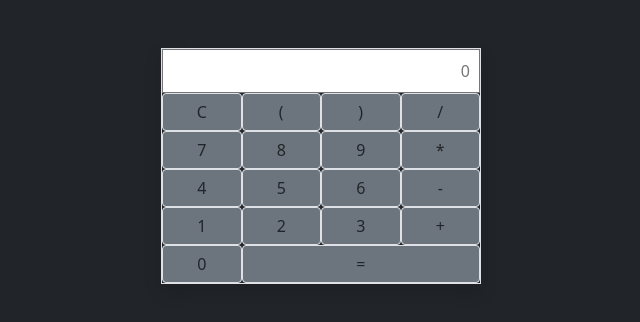
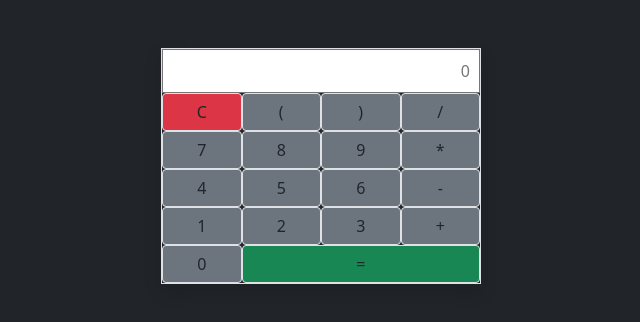
Before and after one commit to MazharulDev/simple-calculator, a plain HTML site: page index.html in a window 1280 px wide. Shown: the whole page, without its empty margins (319-959 px from the left). Drawn offline with nearby package versions, Linux system fonts and the light colour scheme.

Commit message:
2 button color added

```diff
--- a/index.html
+++ b/index.html
@@ -14,7 +14,7 @@
             <input class="w-100 p-2 text-end" type="text" name="" id="output" placeholder="0">
         </div>
         <div class="row row-cols-4 w-100 m-auto">
-            <button id="clear" class="col btn bg-secondary border">C</button>
+            <button id="clear" class="col btn bg-danger border">C</button>
             <button onclick="calc(this.innerText)" class="col btn bg-secondary border">(</button>
             <button onclick="calc(this.innerText)"  class="col btn bg-secondary border">)</button>
             <button onclick="calc(this.innerText)"  class="col btn bg-secondary border">/</button>
@@ -31,7 +31,7 @@
             <button onclick="calc(this.innerText)"  class="col btn bg-secondary border">3</button>
             <button onclick="calc(this.innerText)"  class="col btn bg-secondary border">+</button>
             <button  onclick="calc(this.innerText)" class="col btn bg-secondary border">0</button>
-            <button onclick="equal()"  class="col-9 btn bg-secondary border">=</button>
+            <button onclick="equal()"  class="col-9 btn bg-success border">=</button>
           </div>
 
         </div>
```
